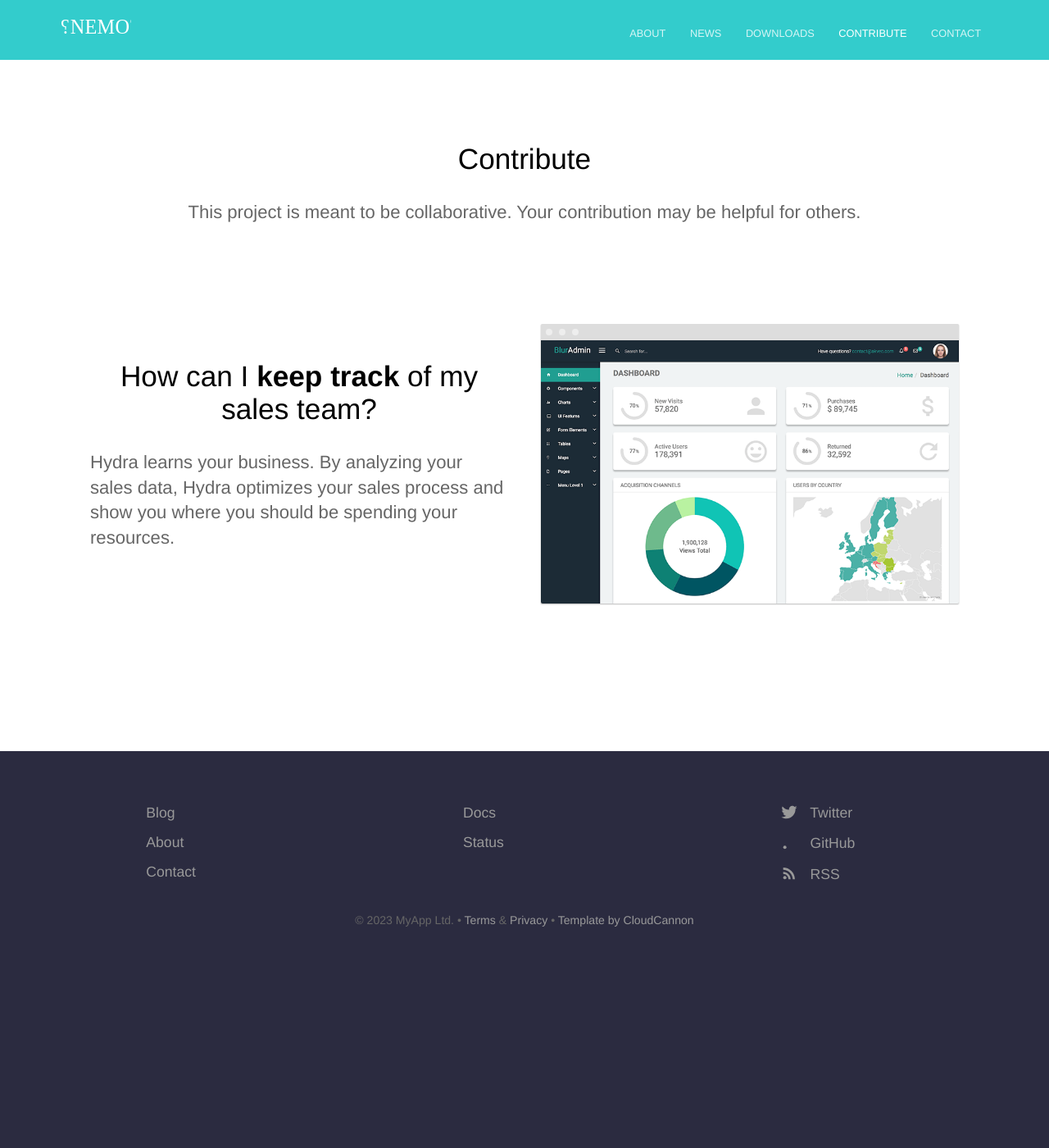
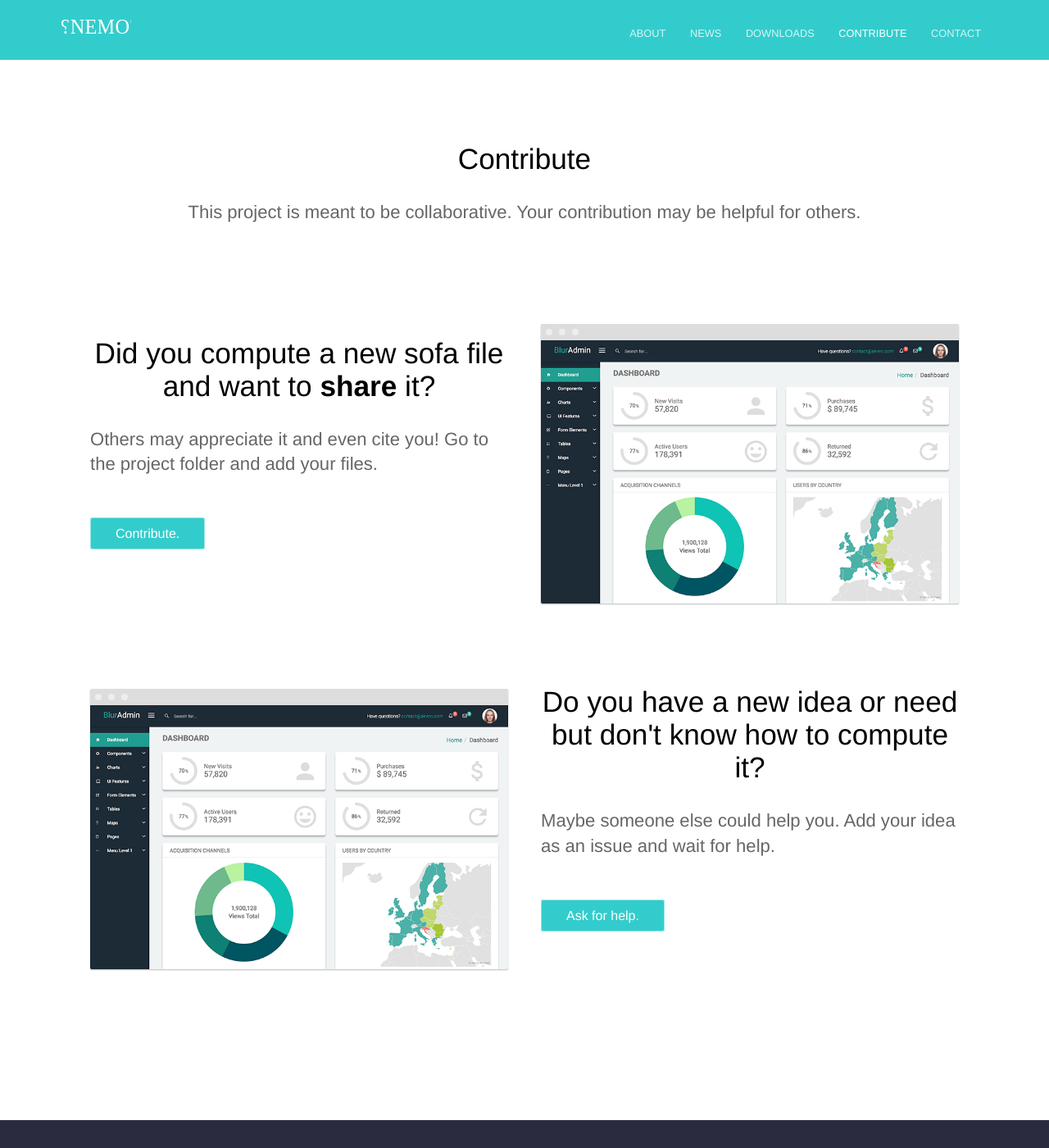
Before and after one commit to TheNEMOproject/TheNEMOproject.github.io, a Jekyll site: the page built from contribute.html, in a window 1280 px wide and 1400 px high. Shown: the whole window at 82% size. Built offline with Jekyll 4.4.1, drawn with Linux system fonts in a browser that asks for light colours.

Commit message:
Update contribute.html

```diff
--- a/contribute.html
+++ b/contribute.html
@@ -7,8 +7,22 @@
 <section>
 	<div class="container flex">
 		<div class="text editable">
-			<h2>How can I <strong>keep track</strong> of my sales team?</h2>
-			<p>Hydra learns your business. By analyzing your sales data, Hydra optimizes your sales process and show you where you should be spending your resources.</p>
+			<h2>Did you compute a new sofa file and want to <strong>share</strong> it?</h2>
+			<p>Others may appreciate it and even cite you! Go to the project folder and add your files.</p>
+			<div class="cta button"><a href="https://github.com/TheNEMOproject/NEMOhrtf">Contribute.</a></div>
+		</div>
+		<div class="image">
+			<img src="{{ site.baseurl }}/images/dashboard.png" alt="Screenshot" class="screenshot editable" />
+		</div>
+	</div>
+</section>
+
+<section>
+	<div class="container flex">
+		<div class="text editable">
+			<h2>Do you have a new idea or need but don't know how to compute it?</h2>
+			<p>Maybe someone else could help you. Add your idea as an issue and wait for help.</p>
+			<div class="cta button"><a href="https://github.com/TheNEMOproject/NEMOhrtf">Ask for help.</a></div>
 		</div>
 		<div class="image">
 			<img src="{{ site.baseurl }}/images/dashboard.png" alt="Screenshot" class="screenshot editable" />
```
